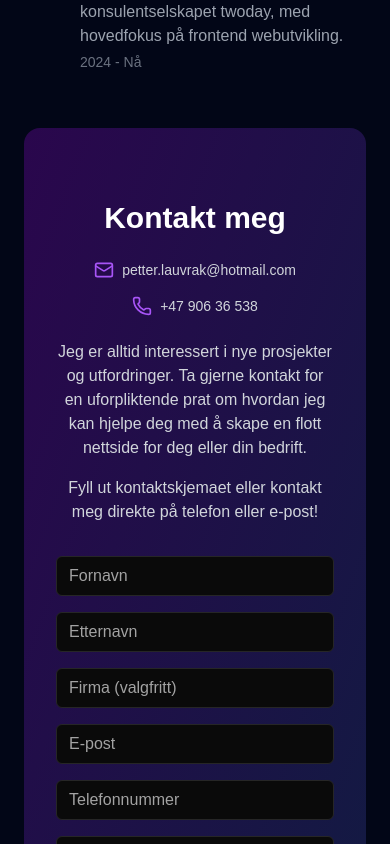
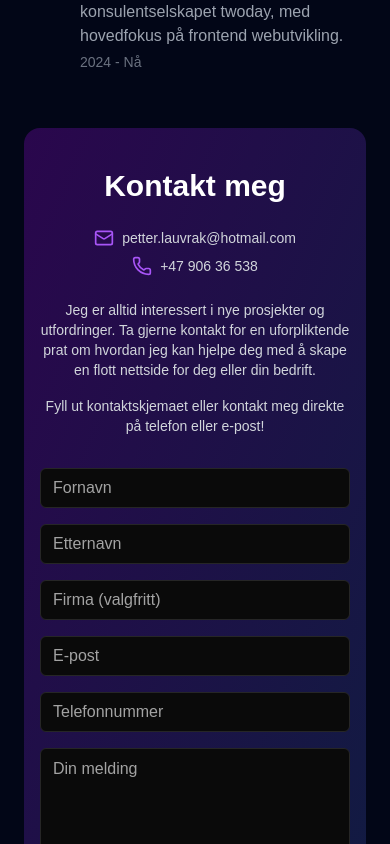
Before and after one commit to pettelau/plauvrak, a Next.js app: page / in a window 390 px wide. Shown: the part 2240-3084 px from the top of the page. Built offline with nearby package versions, Linux system fonts and the light colour scheme.

Commit message:
minor styling changes

```diff
--- a/src/app/components/contact-me.tsx
+++ b/src/app/components/contact-me.tsx
@@ -60,17 +60,17 @@ export default function ContactMe() {
   };
 
   return (
-    <section id="contact-section" className="relative overflow-hidden py-10">
+    <section id="contact-section" className="relative overflow-hidden ">
       {/* Background Layer */}
       <div className="absolute inset-0 bg-gradient-to-br from-purple-950 to-blue-950 opacity-70 rounded-2xl"></div>
 
       {/* Content Layer */}
-      <div className="relative grid md:grid-cols-2 gap-8 max-w-6xl mx-auto p-8">
+      <div className="relative grid md:grid-cols-2 gap-8 max-w-6xl mx-auto p-4 py-10 sm:p-8">
         <div className="flex flex-col justify-center text-center">
           <h2 className="text-3xl font-bold mb-6 text-center text-white">
             Kontakt meg
           </h2>
-          <div className="flex flex-col lg:flex-row gap-4 justify-center items-center text-gray-300 text-sm">
+          <div className="flex flex-col lg:flex-row gap-2 sm:gap-4 justify-center items-center text-gray-300 text-sm">
             <div className="flex items-center">
               <Mail className="mr-2 h-5 w-5 text-purple-500" />
               <a
@@ -86,12 +86,12 @@ export default function ContactMe() {
               <span>+47 906 36 538</span>
             </div>
           </div>
-          <p className="mb-4 text-gray-300 pt-6">
+          <p className="mb-4 text-sm sm:text-base text-gray-300 pt-6">
             Jeg er alltid interessert i nye prosjekter og utfordringer. Ta
             gjerne kontakt for en uforpliktende prat om hvordan jeg kan hjelpe
             deg med å skape en flott nettside for deg eller din bedrift.
           </p>
-          <p className="text-gray-300">
+          <p className="text-sm sm:text-base text-gray-300">
             Fyll ut kontaktskjemaet eller kontakt meg direkte på telefon eller
             e-post!
           </p>
```
